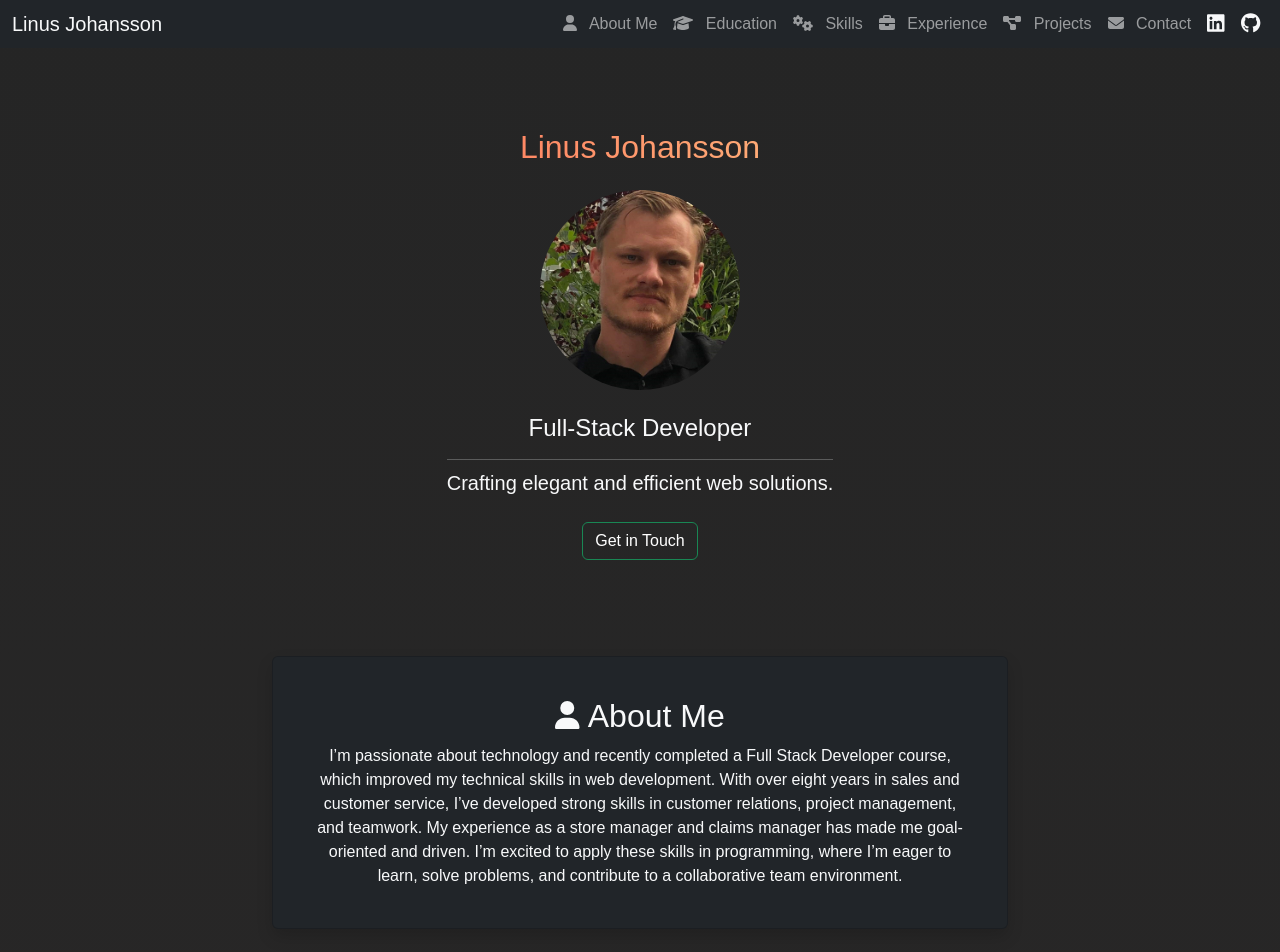
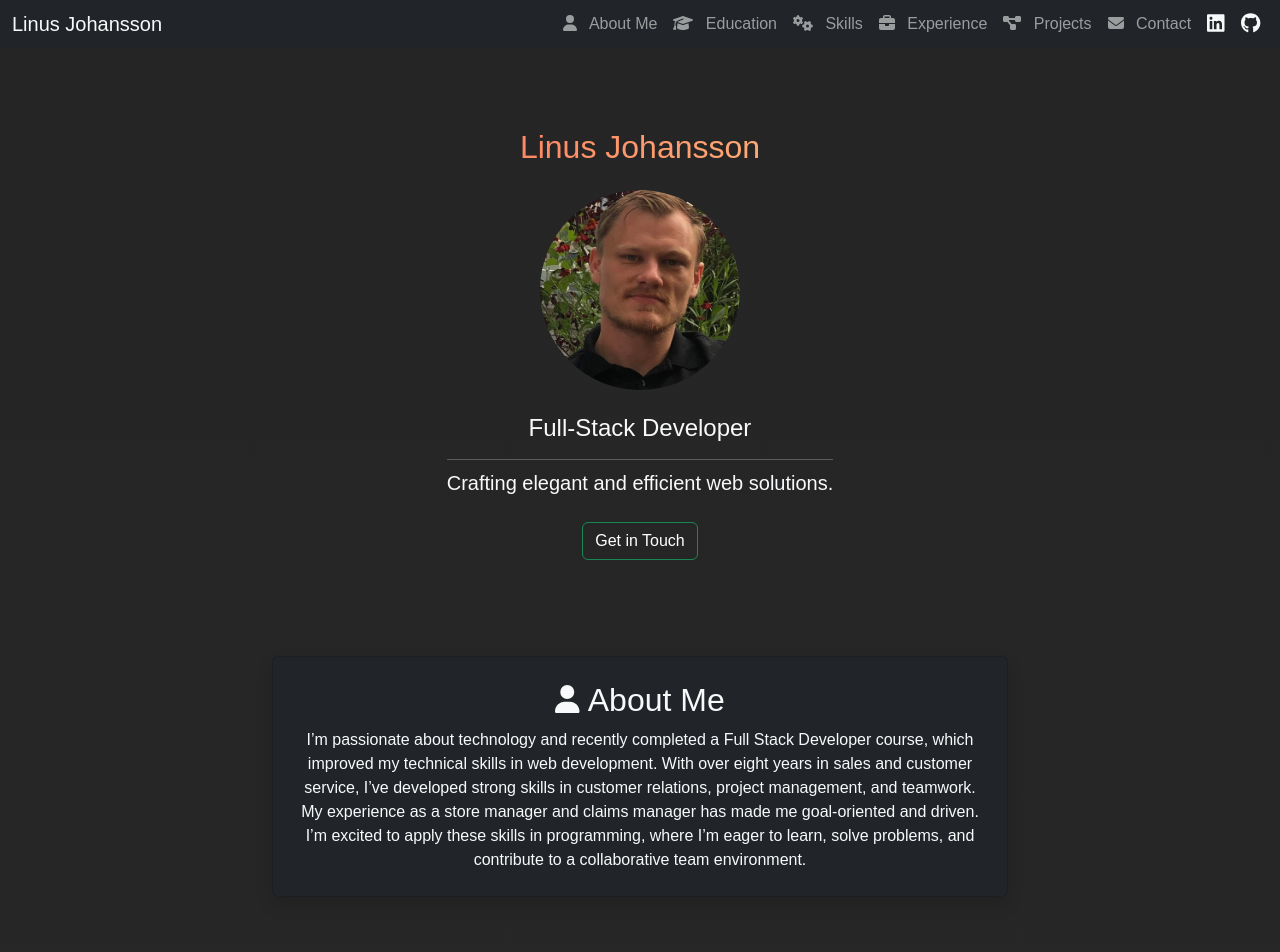
Before and after one commit to j0hanz/j0hanz-portfolio, a React (Create React App) app: page / in a window 1280 px wide. Shown: the top 952 px of the page. Built offline with nearby package versions, Linux system fonts and the light colour scheme.

Commit message:
Update AboutMe card styling for better readability

```diff
--- a/src/components/AboutMe.js
+++ b/src/components/AboutMe.js
@@ -14,7 +14,7 @@ const AboutMe = () => (
         {/* Bootstrap column with medium size 8 */}
         <Col md={8}>
           {/* Bootstrap card with padding, shadow, dark background, and light text */}
-          <Card className="p-4 shadow bg-dark text-light">
+          <Card className=" shadow bg-dark text-light p-2">
             <Card.Body>
               {/* Card title with FontAwesome icon and heading */}
               <Card.Title>
```
